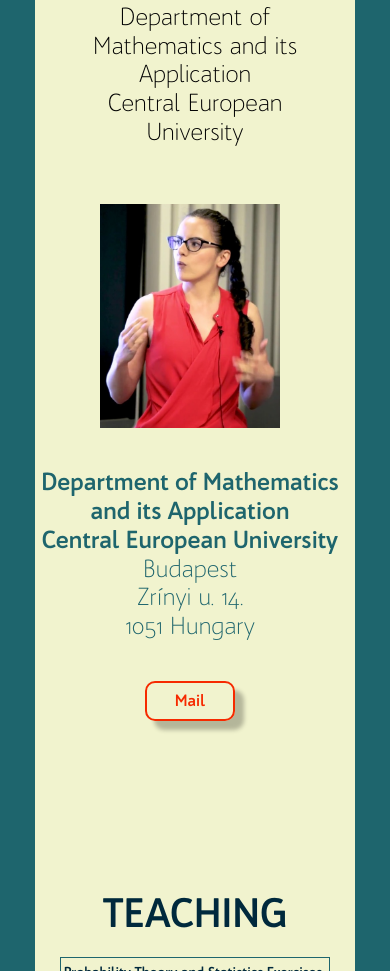
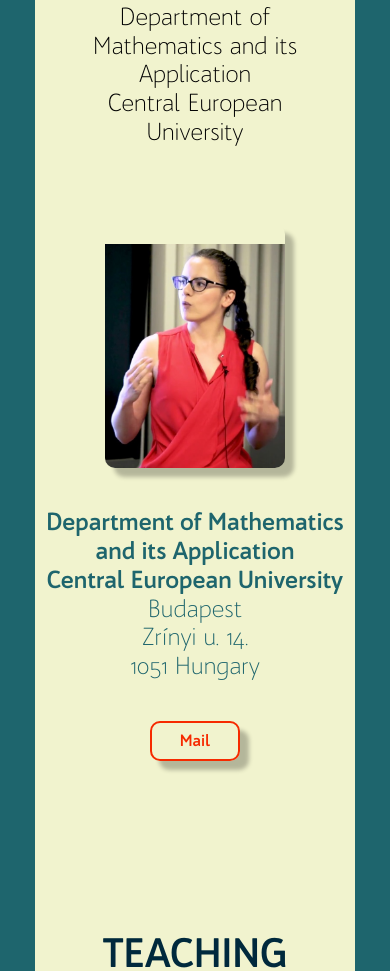
Before and after one commit to zsofi777/course-site, a plain HTML site: page index.html in a window 390 px wide. Shown: the part 433-1404 px from the top of the page. Drawn offline with nearby package versions, Linux system fonts and the light colour scheme; a script that the page names is missing; files whose address does not match are found by name.

```diff
--- a/css/style.css
+++ b/css/style.css
@@ -88,7 +88,10 @@ h5#contactH5 {
 .portrait {
   height: auto;
   width: 10em;
-  padding-top: 40px;
+  margin-top: 40px;
+  border-radius: 10px;
+  padding-top: 0px;
+  box-shadow: 9px 9px 4px rgba(0, 0, 0, 0.25);
 }
 
 @media (max-width: 650px) {
@@ -108,25 +111,26 @@ a#btn1, a#btn2, a#btn3 {
 .grid-container {
   display: grid;
   place-items: center;
+  align-items: center;
+  justify-content: center;
   grid-template-areas:
     ". contact"
     "portrait contact"
     ". contact";
   padding: 10px;
   grid-template-columns: 300px 600px;
-  margin-left: 30px;
   margin-top: 10%;
 }
-
+@media (max-width: 600px) {
+  .grid-container {
+    justify-content: initial;
+    margin-left: -25px;
+  }
+}
 @media (min-width: 601px) and (max-width: 800px) {
   .grid-container {
     grid-template-columns: 200px 500px;
-    margin-left: -20px;
-  }
-}
-@media (min-width: 801px) and (max-width: 1100px) {
-  .grid-container {
-    margin-left: -58px;
+    justify-content: initial;
   }
 }
 
@@ -142,7 +146,6 @@ a#btn1, a#btn2, a#btn3 {
       "portrait"
       "contact";
     grid-gap: 10px;
-    margin-left: -30px;
   }
   .portrait {
     padding-top: 20px;
```
